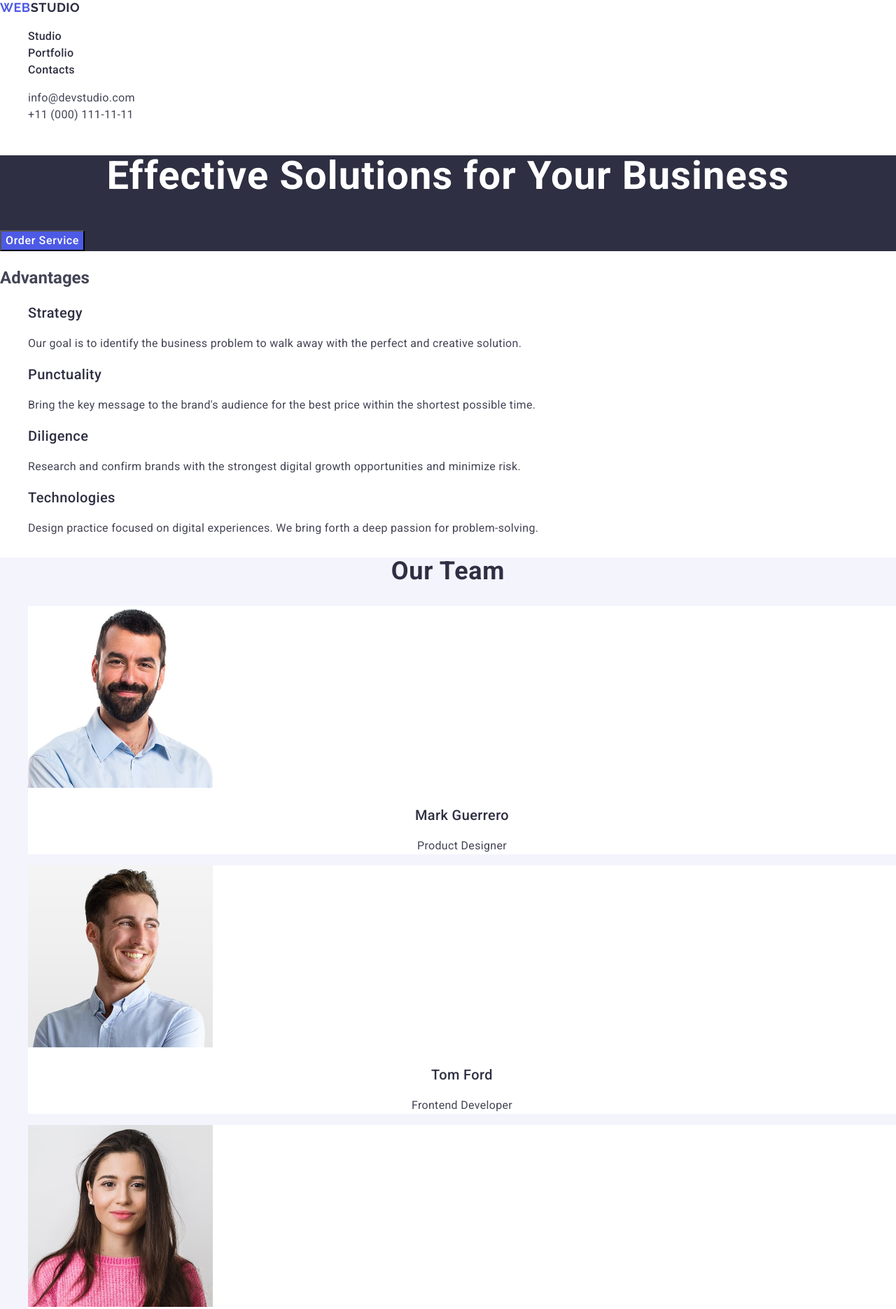
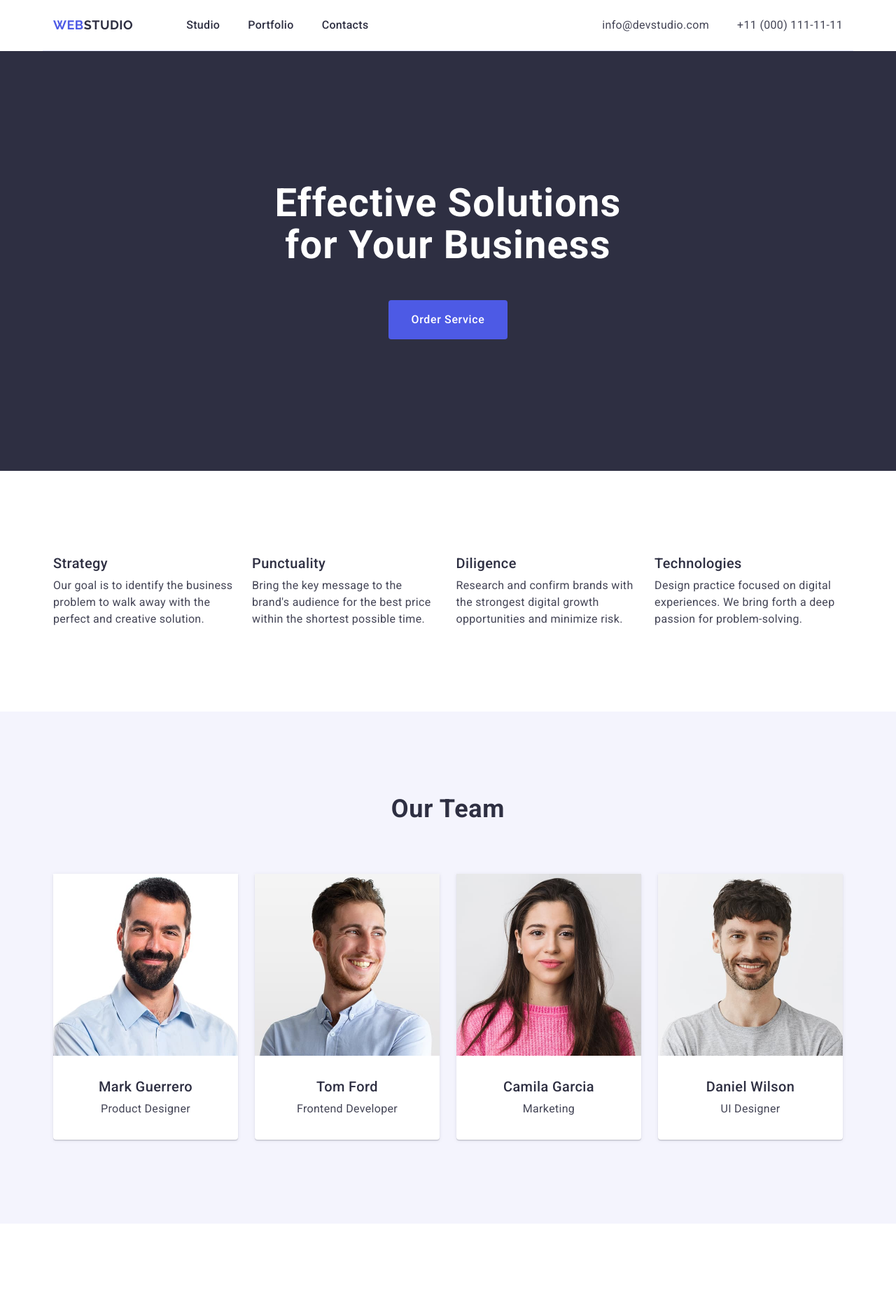
Before and after one commit to karenkarap/goit-markup-hw-03, a plain HTML site: page index.html in a window 1280 px wide. Shown: the top 1871 px of the page at 70% size. Drawn offline with nearby package versions, Linux system fonts and the light colour scheme.

Commit message:
update a lot of things

```diff
--- a/css/styles.css
+++ b/css/styles.css
@@ -1,9 +1,198 @@
+h1, h2, h3, h4, h5, h6, p {
+    margin-top: 0;
+    margin-bottom: 0;
+}
+
+
+ul {
+    margin-top: 0;
+    margin-bottom: 0;
+    padding-left: 0;
+}
+
+img {
+    display: block;
+}
+
+.container {
+    max-width: 1158px;
+    padding-left: 15px;
+    padding-right: 15px;
+    margin-left: auto;
+    margin-right: auto;
+}
+
 body {
     font-family: "Roboto", sans-serif;
     color: #434455;
     line-height: 1.5;
     background-color: #FFFFFF;
+
 }
+
+
+
+
+/* start */
+.page-header .container {
+    display: flex;
+    justify-content: space-between;
+    align-items: center;
+    border-bottom: 1px solid #E7E9FC;
+}
+
+.container .header-nav {
+    display: flex;
+    gap: 76px;
+    align-items: center;
+}
+
+.header-nav .nav-list {
+    display: flex;
+    gap: 40px;
+    align-items: center;
+}
+
+.header-contacts-list {
+    display: flex;
+    gap: 40px;
+    align-items: center;
+}
+
+.header-nav {
+    padding-top: 24px;
+    padding-bottom: 24px;
+}
+
+.header-contacts {
+    padding-top: 24px;
+    padding-bottom: 24px;
+}
+
+
+.section {
+    padding-top: 120px;
+    padding-bottom: 120px;
+}
+
+.hero {
+    text-align: center;
+}
+
+.hero-title-button {
+    padding: 16px 32px;
+    border-radius: 4px;
+    border: none;
+    margin-top: 0;
+    margin-bottom: 68px;
+}
+
+
+.hero-title {
+    max-width: 496px;
+    margin: 68px auto 48px auto;
+}
+
+.advantages-title {
+    position: absolute;
+    width: 1px;
+    height: 1px;
+    margin: -1px;
+    padding: 0;
+    overflow: hidden;
+    clip: rect(0 0 0 0);
+    white-space: nowrap;
+    border: 0;
+}
+
+.advantages-list {
+    display: flex;
+    gap: 24px;
+}
+
+.advantages-subtitle {
+    margin-bottom: 8px;
+}
+
+.team-list {
+    display: flex;
+    gap: 24px;
+}
+
+.team-subtitle {
+    margin-top: 32px;
+    margin-bottom: 0;
+}
+
+.team-text {
+    margin-top: 8px;
+    margin-bottom: 32px;
+}
+
+.team-title {
+    margin: 0 auto 72px auto;
+}
+
+.team-list-item {
+    border-bottom-left-radius: 4px;
+    border-bottom-right-radius: 4px;
+    width: calc((100% - 72px) / 4);
+    box-shadow: 0 2px 1px 0 rgba(46, 47, 66, 0.08), 0 1px 1px 0 rgba(46, 47, 66, 0.16), 0 1px 6px 0 rgba(46, 47, 66, 0.08);
+
+
+
+}
+
+.portfolio-title {
+    margin: 0 auto 72px auto;
+}
+
+.portfolio-list {
+    display: flex;
+    flex-wrap: wrap;
+    row-gap: 48px;
+    column-gap: 24px;
+}
+
+
+.portfolio-list-item {
+    width: calc((100% - 48px) / 3);
+   /*display: flex;
+    flex-direction: column; */
+}
+
+.portfolio-subtitle {
+    margin-bottom: 8px;
+}
+
+ /*
+.portfolio-text {
+    margin: 8px auto 32px 16px;
+}
+*/
+
+
+.portfolio-border {
+    border-bottom: 1px solid #e7e9fc;
+    border-left: 1px solid #e7e9fc;
+    border-right: 1px solid #e7e9fc;
+    padding: 32px 16px;
+
+}
+
+
+.site-footer {
+    padding-top: 100px;
+    padding-bottom: 100px;
+
+}
+
+.text-footer {
+    max-width: 264px;
+    margin: 16px auto 0 0;
+}
+
+/* finish */
 
 .logo {
     font-family: "Raleway", sans-serif;
@@ -77,7 +266,6 @@ body {
     font-size: 56px;
     line-height: 1.07;
     font-weight: 700;
-    letter-spacing: 2%;
     color: #FFFFFF;
     text-align: center;
     letter-spacing: 0.02em;
--- a/index.html
+++ b/index.html
@@ -23,7 +23,8 @@
     <link rel="stylesheet" href="./css/styles.css" />
   </head>
   <body>
-    <header>
+    <header class="page-header">
+      <div class="container">
         <nav class="header-nav">
           <a href="./index.html" class="logo"
             >Web<span class="accent">Studio</span></a
@@ -47,21 +48,26 @@
             </li>
           </ul>
         </address>
+      </div>
     </header>
+
     <main>
-      <section class="hero">
+      <section class="hero section">
+        <div class="container">
           <h1 class="hero-title">Effective Solutions for Your Business</h1>
           <button class="hero-title-button" type="button">Order Service</button>
+        </div>
       </section>
 
-      <section class="advantages-section">
+      <section class="advantages-section section">
+        <div class="container">
           <h2 class="advantages-title">Advantages</h2>
           <ul class="advantages-list">
             <li class="advantages-list-item">
               <h3 class="advantages-subtitle">Strategy</h3>
               <p class="advantages-text">
-              Our goal is to identify the business problem to walk away with the
-              perfect and creative solution.
+                Our goal is to identify the business problem to walk away with
+                the perfect and creative solution.
               </p>
             </li>
 
@@ -89,9 +95,11 @@
               </p>
             </li>
           </ul>
+        </div>
       </section>
 
-      <section class="team-section">
+      <section class="team-section section">
+        <div class="container">
           <h2 class="team-title">Our Team</h2>
           <ul class="team-list">
             <li class="team-list-item">
@@ -138,10 +146,13 @@
               <p class="team-text">UI Designer</p>
             </li>
           </ul>
+        </div>
       </section>
 
-      <section>
+      <section class="section">
+        <div class="container">
           <h2 class="portfolio-title">Our Portfolio</h2>
+
           <ul class="portfolio-list">
             <li class="portfolio-list-item">
               <img
@@ -150,8 +161,10 @@
                 width="360"
                 height="300"
               />
+              <div class="portfolio-border">
                 <h3 class="portfolio-subtitle">Banking App</h3>
                 <p class="portfolio-text">App</p>
+              </div>
             </li>
             <li class="portfolio-list-item">
               <img
@@ -160,8 +173,10 @@
                 width="360"
                 height="300"
               />
+              <div class="portfolio-border">
                 <h3 class="portfolio-subtitle">Cashless Payment</h3>
                 <p class="portfolio-text">Marketing</p>
+              </div>
             </li>
             <li class="portfolio-list-item">
               <img
@@ -170,8 +185,10 @@
                 width="360"
                 height="300"
               />
+              <div class="portfolio-border">
                 <h3 class="portfolio-subtitle">Meditation App</h3>
                 <p class="portfolio-text">App</p>
+              </div>
             </li>
             <li class="portfolio-list-item">
               <img
@@ -180,8 +197,10 @@
                 width="360"
                 height="300"
               />
+              <div class="portfolio-border">
                 <h3 class="portfolio-subtitle">Taxi Service</h3>
                 <p class="portfolio-text">Marketing</p>
+              </div>
             </li>
             <li class="portfolio-list-item">
               <img
@@ -190,30 +209,38 @@
                 width="360"
                 height="300"
               />
+              <div class="portfolio-border">
                 <h3 class="portfolio-subtitle">Screen Illustrations</h3>
                 <p class="portfolio-text">Design</p>
+              </div>
             </li>
             <li class="portfolio-list-item">
               <img
                 src="./images/portfolio.jpg"
-              alt="Пirl in an online class"
+                alt="Girl in an online class"
                 width="360"
                 height="300"
               />
+              <div class="portfolio-border">
                 <h3 class="portfolio-subtitle">Online Courses</h3>
                 <p class="portfolio-text">Marketing</p>
+              </div>
             </li>
           </ul>
+        </div>
       </section>
     </main>
+
     <footer class="site-footer">
+      <div class="container">
         <a href="./index.html" class="logo"
           >Web<span class="accent-footer">Studio</span></a
         >
         <p class="text-footer">
-        Increase the flow of customers and sales for your business with digital
-        marketing & growth solutions.
+          Increase the flow of customers and sales for your business with
+          digital marketing & growth solutions.
         </p>
+      </div>
     </footer>
   </body>
 </html>
```
Lines whose indentation alone changed are shown as unchanged.
